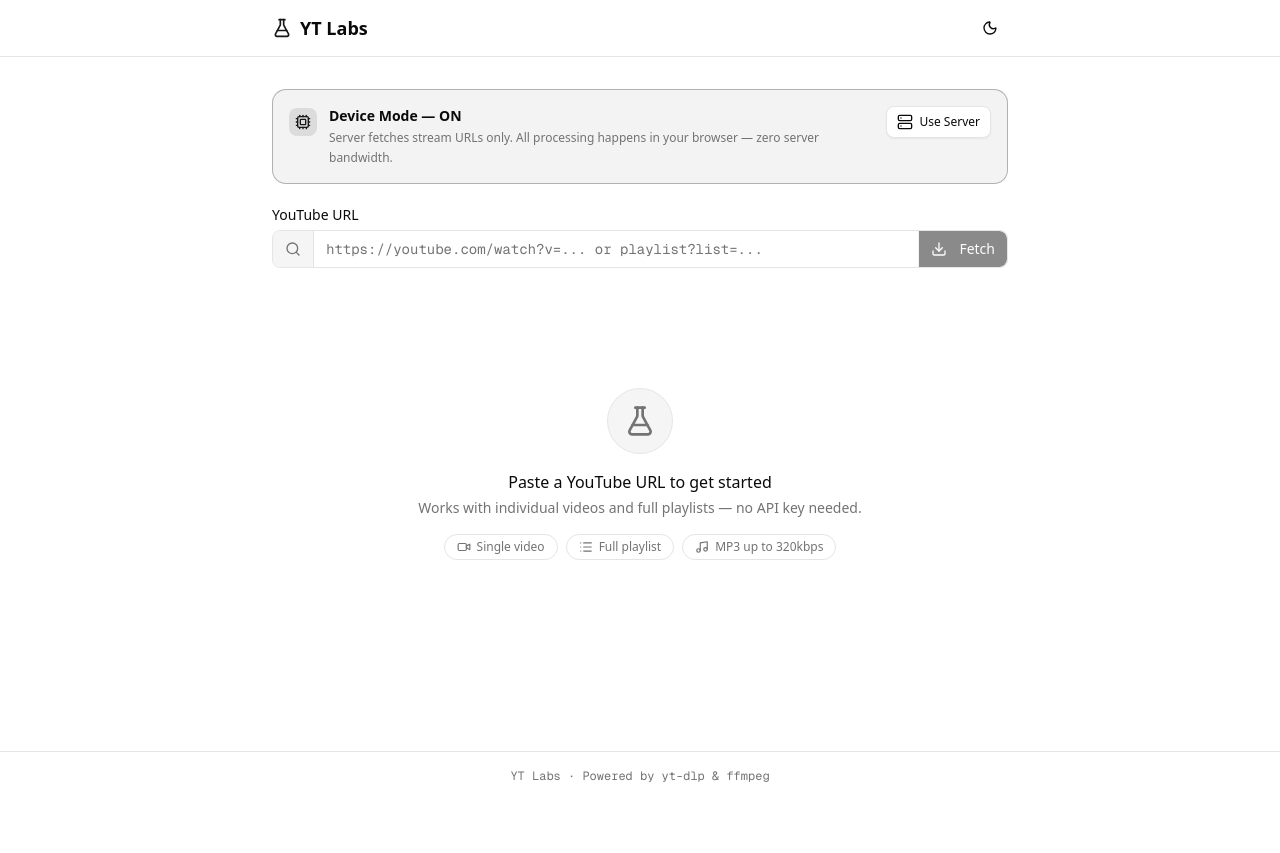
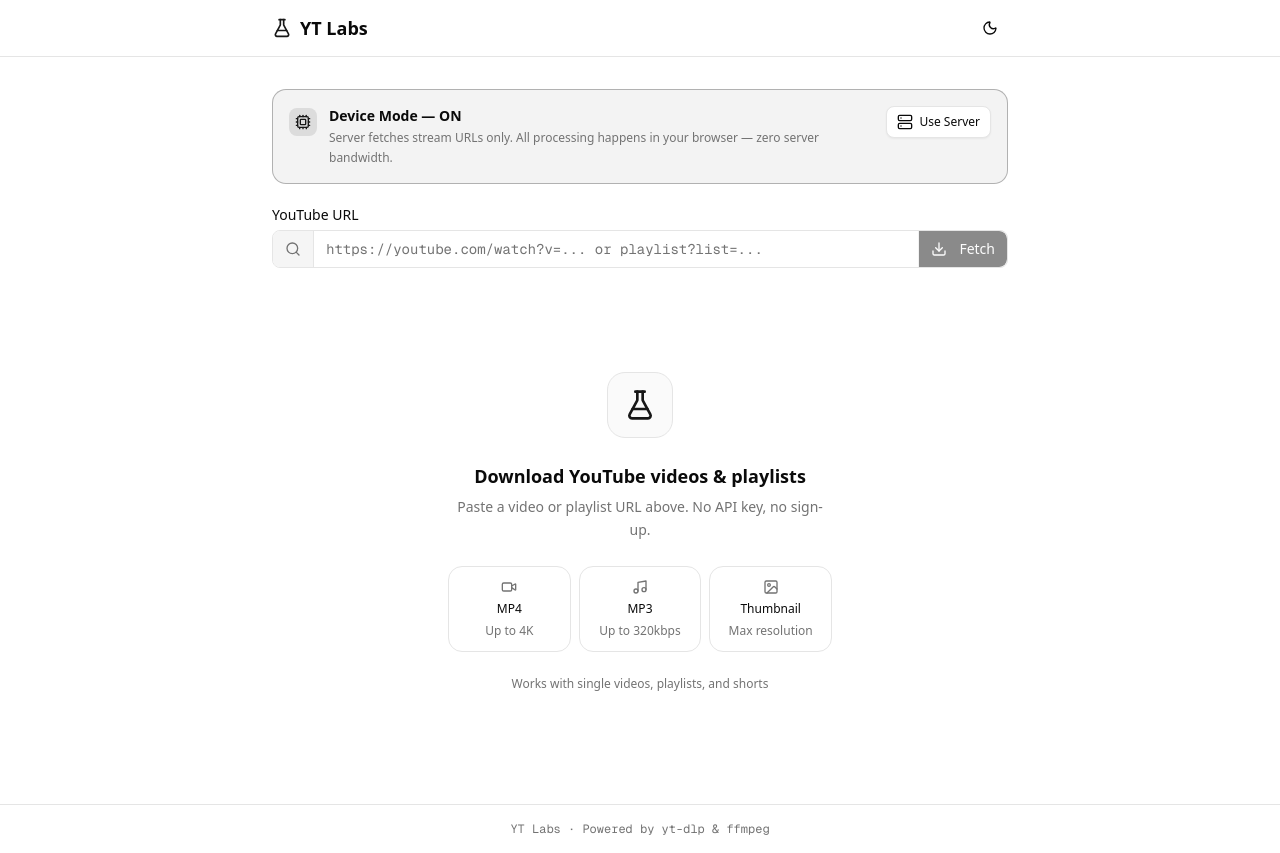
Before and after one commit to Ujjwal2327/YT-Labs, a Next.js app: page / in a window 1280 px wide. Before the commit the page ends 800 px from the top, so only its background shows below. Built offline with nearby package versions, Linux system fonts and the light colour scheme.

Commit message:
add minor changes

```diff
--- a/app/page.js
+++ b/app/page.js
@@ -1674,28 +1674,35 @@ export default function Home() {
 
         {/* ── Empty state ── */}
         {!playlist && !videoInfo && !loading && !error && (
-          <div className="flex flex-col items-center justify-center py-20 sm:py-24 gap-4 text-center">
-            <div className="rounded-full border p-4 bg-muted">
-              <FlaskConical className="w-8 h-8 text-muted-foreground" />
+          <div className="flex flex-col items-center text-center gap-6 py-16 sm:py-20">
+            <div className="rounded-2xl border bg-muted/50 p-4">
+              <FlaskConical className="w-8 h-8 text-primary" />
             </div>
-            <div>
-              <p className="font-medium">Paste a YouTube URL to get started</p>
-              <p className="text-sm text-muted-foreground mt-1">
-                Works with individual videos and full playlists — no API key
-                needed.
+
+            <div className="flex flex-col gap-1.5">
+              <p className="font-semibold text-lg">Download YouTube videos &amp; playlists</p>
+              <p className="text-sm text-muted-foreground max-w-sm leading-relaxed">
+                Paste a video or playlist URL above. No API key, no sign-up.
               </p>
             </div>
-            <div className="flex gap-2 flex-wrap justify-center">
-              <span className="inline-flex items-center gap-1.5 rounded-full border px-3 py-1 text-xs text-muted-foreground">
-                <Video className="w-3.5 h-3.5" /> Single video
-              </span>
-              <span className="inline-flex items-center gap-1.5 rounded-full border px-3 py-1 text-xs text-muted-foreground">
-                <List className="w-3.5 h-3.5" /> Full playlist
-              </span>
-              <span className="inline-flex items-center gap-1.5 rounded-full border px-3 py-1 text-xs text-muted-foreground">
-                <Music className="w-3.5 h-3.5" /> MP3 up to 320kbps
-              </span>
+
+            <div className="grid grid-cols-3 gap-2 w-full max-w-sm">
+              {[
+                { icon: Video, label: "MP4", sub: "Up to 4K" },
+                { icon: Music, label: "MP3", sub: "Up to 320kbps" },
+                { icon: ImageIcon, label: "Thumbnail", sub: "Max resolution" },
+              ].map(({ icon: Icon, label, sub }) => (
+                <div key={label} className="rounded-xl border bg-card p-3 flex flex-col items-center gap-1.5">
+                  <Icon className="w-4 h-4 text-muted-foreground" />
+                  <p className="text-xs font-medium">{label}</p>
+                  <p className="text-xs text-muted-foreground">{sub}</p>
+                </div>
+              ))}
             </div>
+
+            <p className="text-xs text-muted-foreground">
+              Works with single videos, playlists, and shorts
+            </p>
           </div>
         )}
       </main>
```
